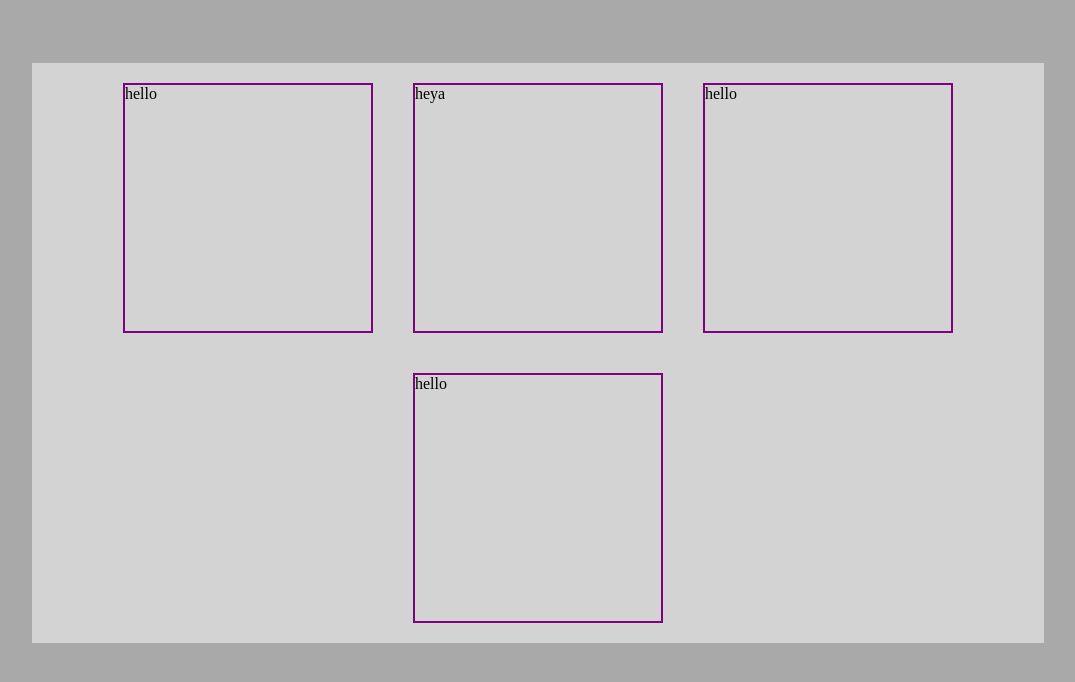
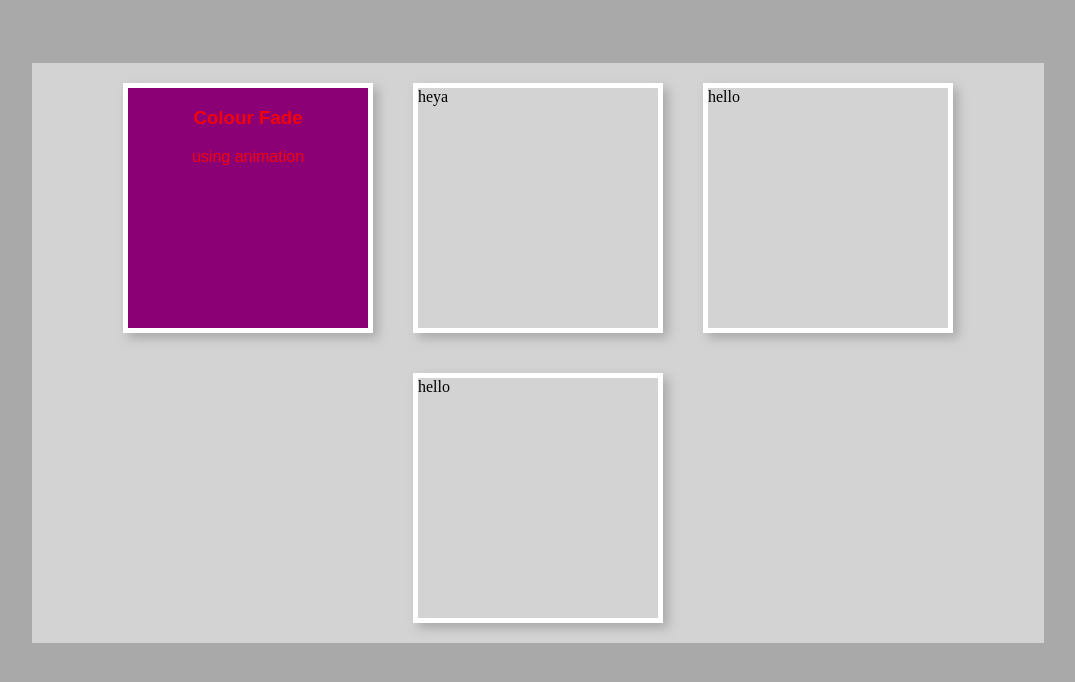
Before and after one commit to janemaguire/js-squares, a PHP site: page / in a window 1280 px wide. Shown: the top 682 px of the page, without its empty margins (102-1177 px from the left). Run offline with PHP 8.4, Linux system fonts and the light colour scheme.

Commit message:
Added color fade square

```diff
--- a/index.html
+++ b/index.html
@@ -8,11 +8,11 @@
     <body>
         <div class="container">
 
-            <div class="square">
-                hello
-
+            <div class="square color-fade">
+                <h3>Colour Fade</h3>
+                <p>using animation</p>
             </div>
-            <div class="square">
+            <div class="square rainbow-text">
                 heya
 
             </div>
--- a/style.css
+++ b/style.css
@@ -4,6 +4,11 @@
 
 body {
     background-color: darkgrey;
+}
+
+h3, p {
+    text-align: center;
+    font-family: sans-serif;
 }
 
 .container {
@@ -20,9 +25,28 @@
     display: inline;
     min-width: 250px;
     min-height: 250px;
-    border: solid 2.5px purple;
+    border: solid 5px white;
     margin: 20px;
+    box-shadow: 5px 5px 10px darkgrey;
 }
+
+
+/* Fading from one color to another using an infinite animation */
+.color-fade {
+    background-color: red;
+    color: purple;
+    animation-name: fade;
+    animation-duration: 5s;
+    animation-iteration-count: infinite;
+}
+
+@keyframes fade {
+    0% {background-color: red; color: purple;}
+    50% {background-color: purple; color: red;}
+    100% 0% {background-color: red; color: purple;}
+}
+
+
 
 @media (min-width: 400px) {
 
```
